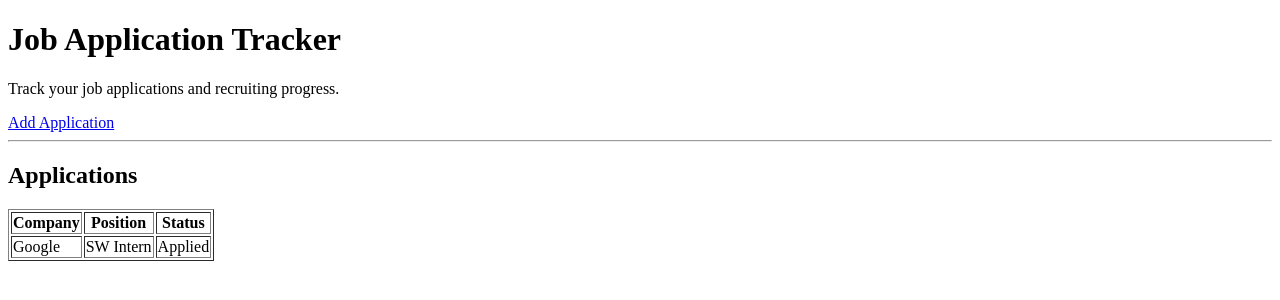
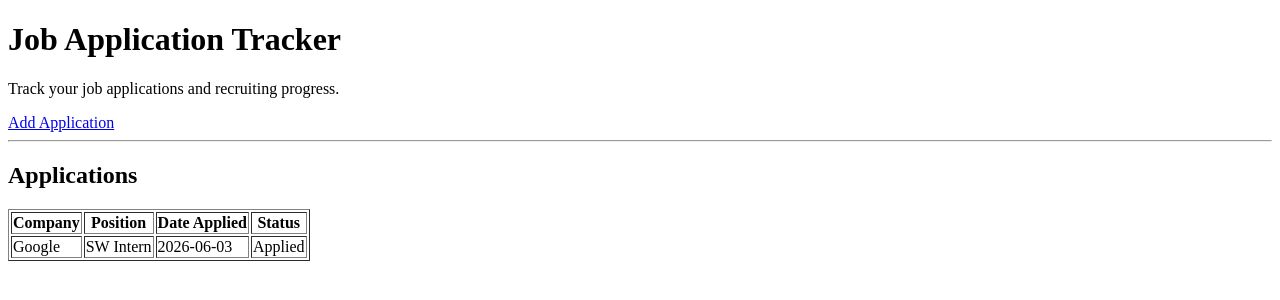
Before and after one commit to Israel-ia/Job-Application-Tracker, a Flask app: page / in a window 1280 px wide. Shown: the top 300 px of the page. Run offline with Flask 3, Linux system fonts and the light colour scheme; data comes from the database, SQL or seed files in the repository.

Commit message:
Displayed application dates on dashboard
Updated the dashboard table to display the date_applied field retrieved from the SQLite database.

```diff
--- a/templates/index.html
+++ b/templates/index.html
@@ -20,6 +20,7 @@
     <tr>
         <th>Company</th>
         <th>Position</th>
+        <th>Date Applied</th>
         <th>Status</th>
     </tr>
 
@@ -28,6 +29,7 @@
     <tr>
         <td>{{ application[1] }}</td>
         <td>{{ application[2] }}</td>
+        <td>{{ application[4] }}</td>
         <td>{{ application[3] }}</td>
     </tr>
 
```
